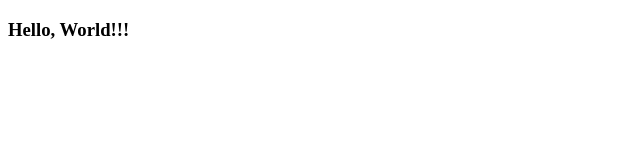
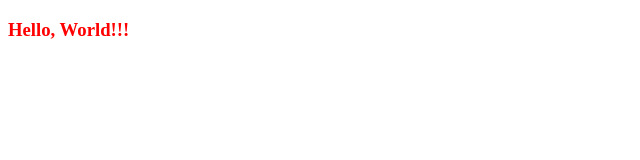
Before and after one commit to alatos2/learn-git, a plain HTML site: page index.html in a window 1280 px wide. Shown: the whole page, without its empty margins (0-640 px from the left). Drawn offline with Linux system fonts and the light colour scheme.

Commit message:
added color to h3

```diff
--- a/index.html
+++ b/index.html
@@ -7,6 +7,6 @@
     <title>Document</title>
 </head>
 <body>
-    <h3>Hello, World!!!</h3>
+    <h3 style="color: red">Hello, World!!!</h3>
 </body>
 </html>
```
